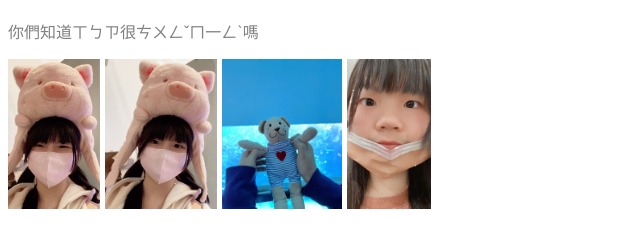
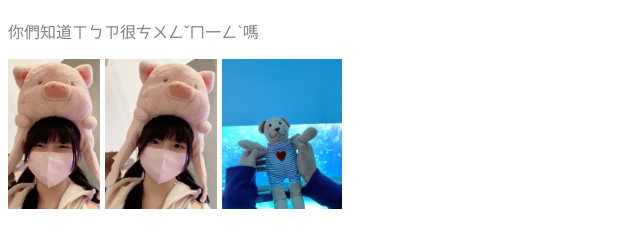
Before and after one commit to MinWorse/cutebaby, a plain HTML site: page index.html in a window 1280 px wide. Shown: the part 70-318 px from the top of the page, without its empty margins (0-640 px from the left). Drawn offline with Linux system fonts and the light colour scheme.

Commit message:
再改圖

```diff
--- a/index.html
+++ b/index.html
@@ -13,6 +13,6 @@
         <img src="images/cutebaby1.jpg" alt="這是ㄒㄅㄍㄗ">
         <img src="images/cutebaby2.jpg" alt="這是ㄒㄅㄍㄗ">
         <img src="images/cutebaby3.jpg" alt="這是ㄒㄅㄍㄗ">
-        <img src="images/cutebaby4.jpg" alt="這是ㄒㄅㄍㄗ">
+
     </body>
 </html>
```
